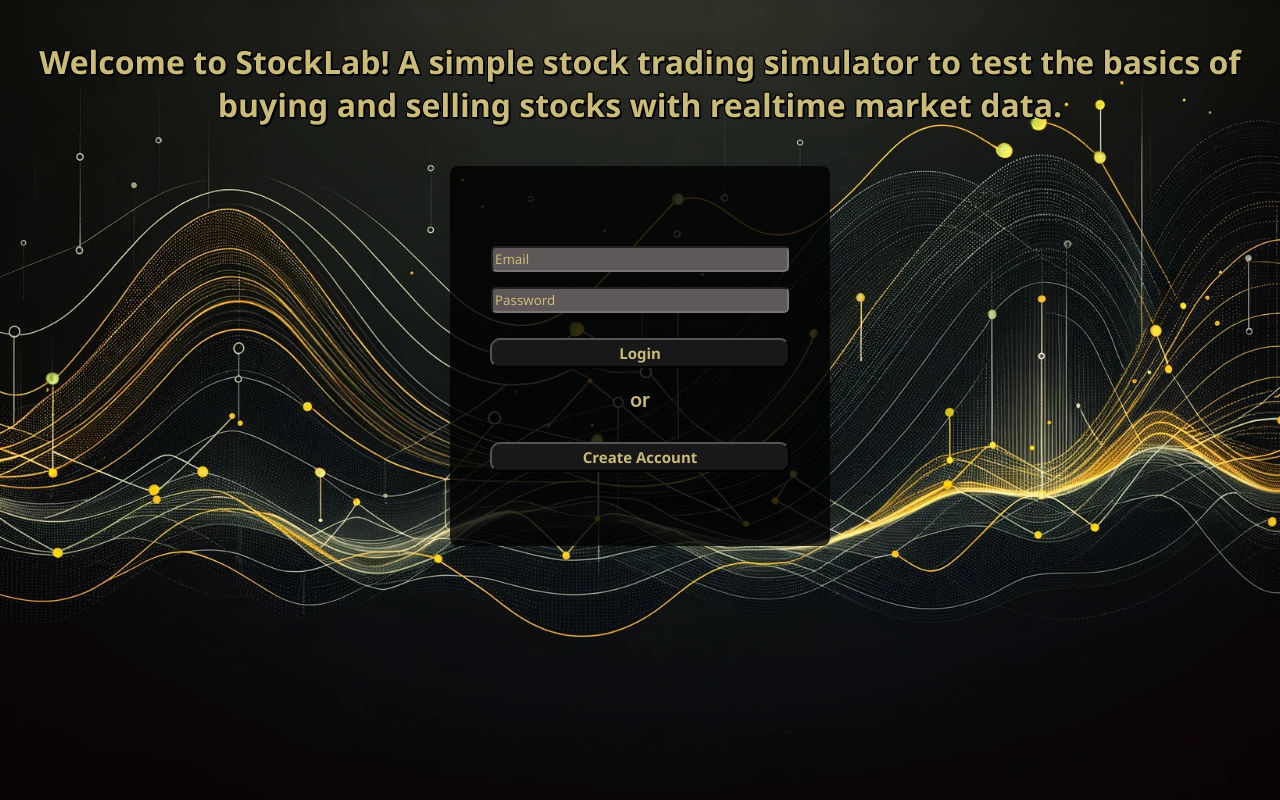
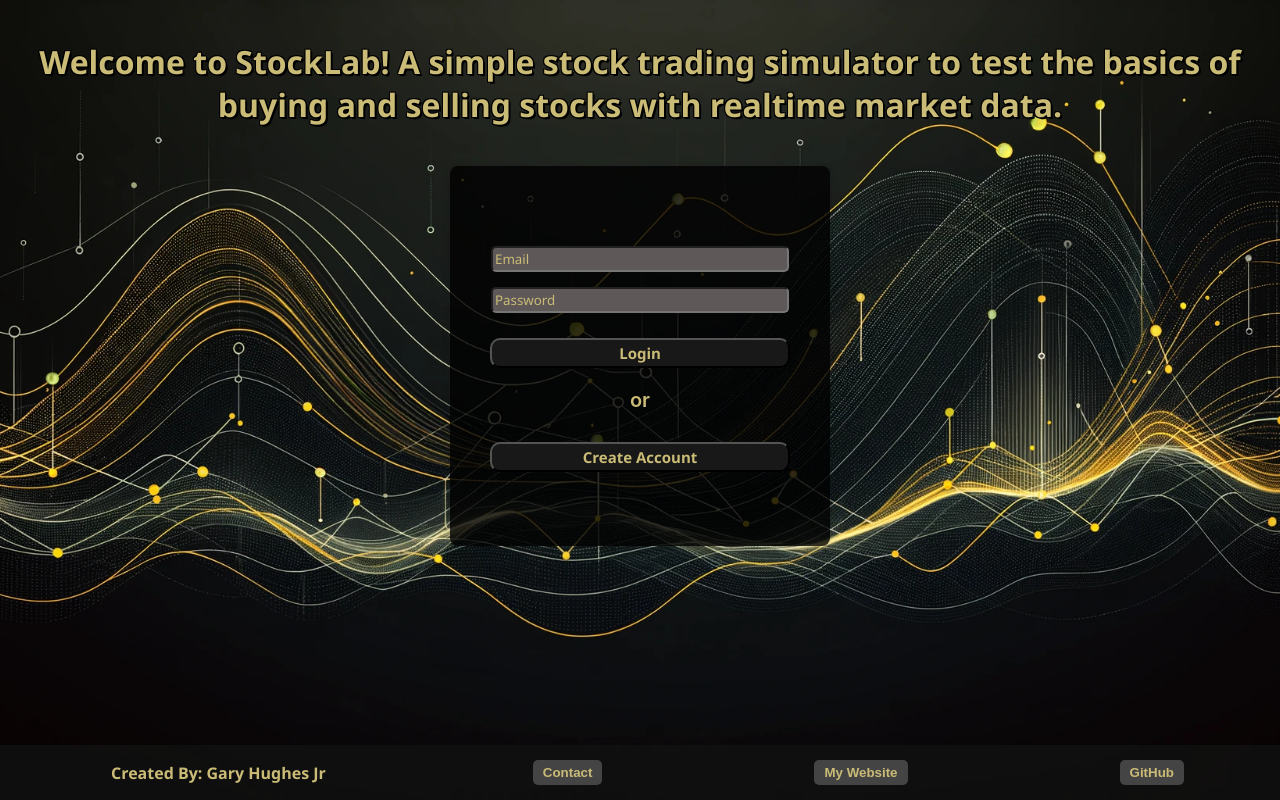
Before and after one commit to nomoneyrecord/fantasy-stock-trader, a React (Create React App) app in the folder client/: page / in a window 1280 px wide. Built offline with nearby package versions, Linux system fonts and the light colour scheme.

Commit message:
Footer styled and adding hover effects to all buttons

```diff
--- a/client/src/App.css
+++ b/client/src/App.css
@@ -84,6 +84,15 @@ body {
   color:rgb(202, 187, 118);
   background-color: rgb(25, 24, 24);
   border-radius: 10px;
+  transition: background-color 0.3s;
+}
+
+.create-account-button:hover {
+  background-color: rgb(83, 59, 0);
+}
+
+.login-button:hover {
+  background-color: rgb(83, 59, 0);
 }
 
 .submit-button {
@@ -128,6 +137,51 @@ body {
   background-color: rgba(0, 0, 0, 0.5); /* Or your desired backdrop color */
 }
 
+.footer {
+  background-color: rgba(18, 18, 18, 0.8);
+  color:rgb(202, 187, 118);
+  text-align: center;
+  padding: 10px;
+  position: fixed;
+  left: 0;
+  bottom: 0;
+  width: 100%;
+  font-size: 16px;
+  font-family: 'Segoe UI', Tahoma, Geneva, Verdana, sans-serif;
+  font-weight: 700;
+}
+
+.footer-content {
+  display: flex;
+  justify-content: space-around; /* Distributes space evenly */
+  align-items: center;
+  flex-wrap: wrap; /* Ensures responsiveness */
+}
+
+.footer a {
+  color:rgb(202, 187, 118);
+  text-decoration: none;
+}
+
+/* Add responsiveness or additional styling as needed */
+
+.footer-button {
+  background-color: #444; /* Button background color */
+  color:rgb(202, 187, 118);
+  border: none;
+  padding: 5px 10px;
+  margin: 5px;
+  border-radius: 5px;
+  cursor: pointer;
+  font-weight: 700;
+  transition: background-color 0.3s;
+}
+
+.footer-button:hover {
+  background-color: rgb(0, 0, 0); /* Darken on hover */
+}
+
+
 @media (max-width: 600px) {
   .form-container, .modal-content {
     width: 90%; /* Adjust width for smaller screens */
@@ -139,4 +193,8 @@ body {
     font-size: 24px; /* Smaller font size */
     padding-top: 30px; /* Adjust padding */
   }
+
+  .footer-content {
+    flex-direction: column;
+  }
 }
--- a/client/src/pages/authpage/authpage.js
+++ b/client/src/pages/authpage/authpage.js
@@ -194,7 +194,7 @@ const AuthPage = ({ onLoginSuccess, sessionExpired }) => {
               placeholder="Password"
               required={true}
             />
-            <Button text="Submit" type="submit" className="submit-button"/>
+            <Button text="Submit" type="submit" className="submit-button" />
             {successMessage && (
               <div className="success-message">{successMessage}</div>
             )}
@@ -204,7 +204,32 @@ const AuthPage = ({ onLoginSuccess, sessionExpired }) => {
 
       {errorMessage && <div className="error-message">{errorMessage}</div>}
       <footer className="footer">
-
+        <div className="footer-content">
+          Created By: Gary Hughes Jr
+          <div>
+            <button className="footer-button"
+              onClick={() =>
+                (window.location.href = "mailto:3rdeye.ghj@gmail.com")
+              }
+            >
+              Contact
+            </button>
+          </div>
+          <div>
+            <button className="footer-button"
+              onClick={() => window.open("https://garyhughesjr.netlify.app/")}
+            >
+              My Website
+            </button>
+          </div>
+          <div>
+            <button className="footer-button"
+              onClick={() => window.open("https://github.com/nomoneyrecord")}
+            >
+              GitHub
+            </button>
+          </div>
+        </div>
       </footer>
     </div>
   );
```
Also changed, not shown: client/src/Images/logo.png (added).
